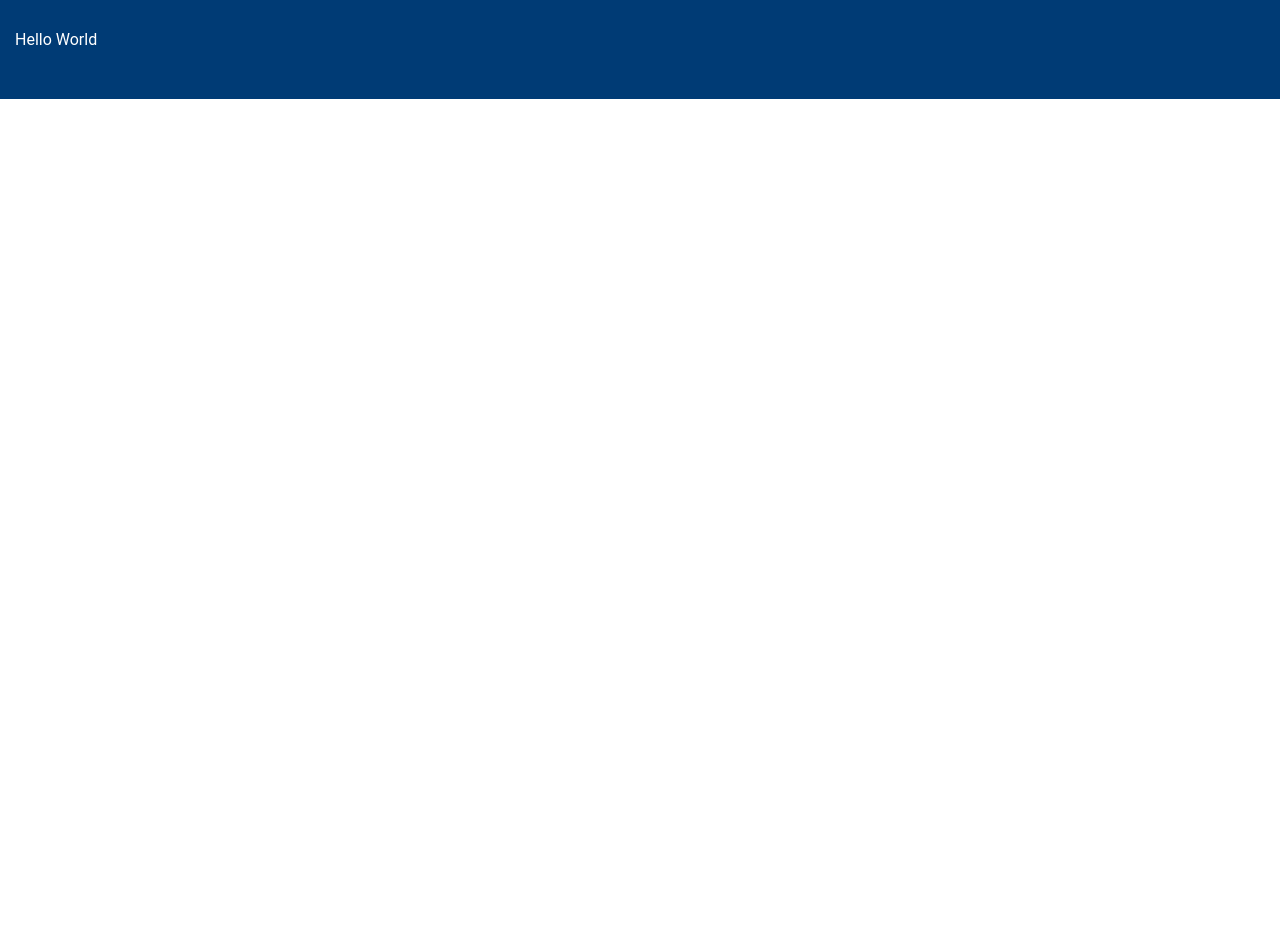
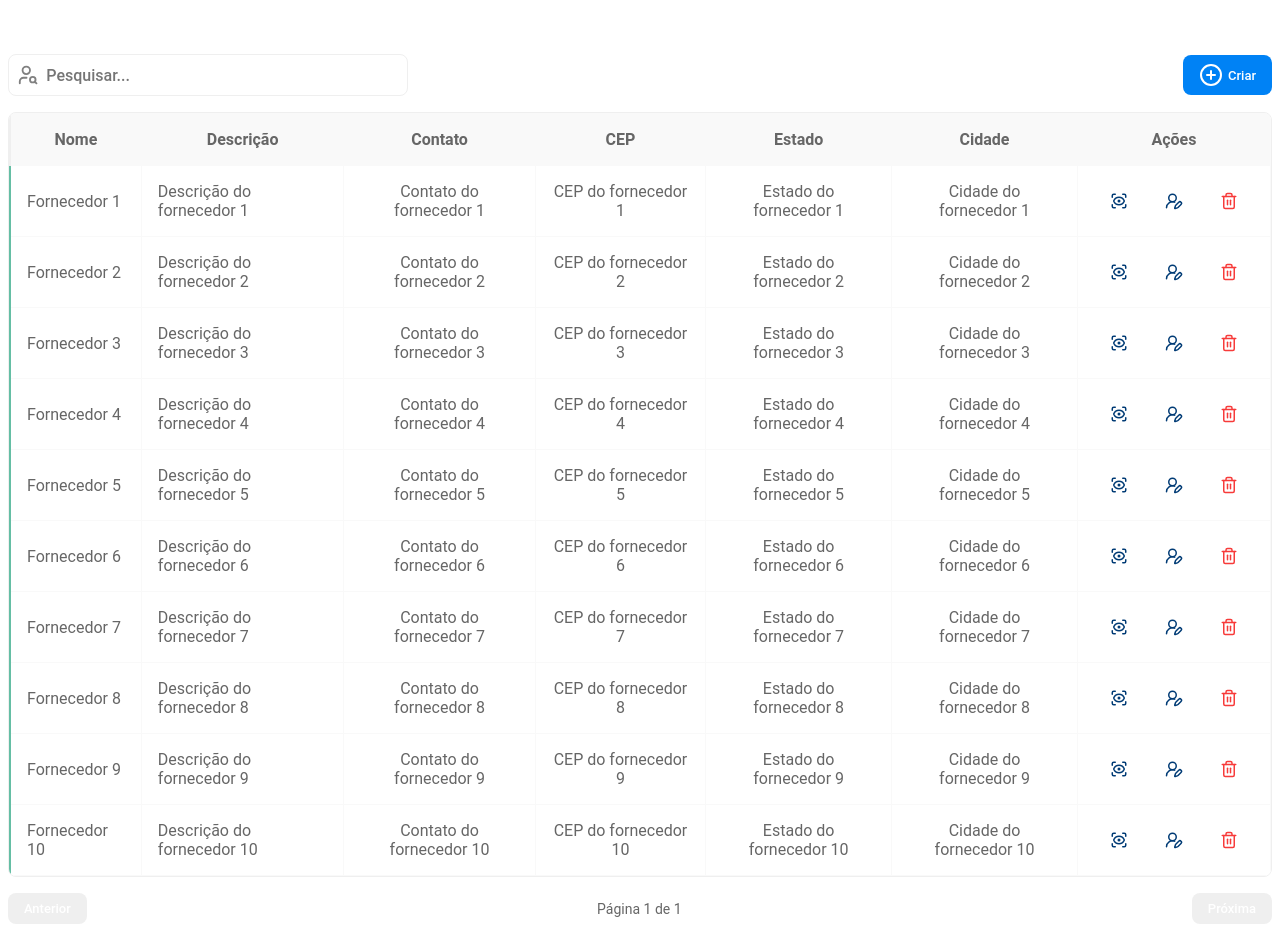
Before and after one commit to NiceColors/Desafio-Tecnico, a React (Vite) app: page / in a window 1280 px wide. Before the commit the page ends 800 px from the top, so only its background shows below. Built offline with nearby package versions, Linux system fonts and the light colour scheme.

Commit message:
:construction: Página de fornecedores

```diff
--- a/src/App.tsx
+++ b/src/App.tsx
@@ -1,10 +1,8 @@
 import { Route, Routes } from 'react-router-dom'
 import { ThemeProvider } from 'styled-components'
-import Home from './pages/home.page'
+import Providers from './pages/providers/providers.page'
 import { GlobalStyles } from './styles/globalStyle'
 import { theme } from './theme/theme'
-
-
 function App() {
 
   return (
@@ -12,7 +10,7 @@
       <ThemeProvider theme={theme}>
         <GlobalStyles />
         <Routes>
-          <Route path="/" element={<Home />} />
+          <Route path="/" element={<Providers />} />
         </Routes>
       </ThemeProvider>
 
--- a/src/pages/home.page.tsx
+++ b/src/pages/home/home.page.tsx
@@ -1,4 +1,4 @@
-import { Container, Content } from "../styles/globalStyle";
+import { Container, Content } from "../../styles/globalStyle";
 
 const Home = () => {
     return (
--- /dev/null
+++ b/src/pages/providers/providers.page.tsx
@@ -0,0 +1,79 @@
+import { IColumns, Table, TButtonAction } from "../../components/table/table.component";
+import { Content, Space } from "../../styles/globalStyle";
+
+const Providers = () => {
+
+
+    const columns: IColumns[] = [
+        {
+            title: 'Nome',
+            dataIndex: 'name',
+            key: 'name',
+            align: 'left',
+
+        },
+        {
+            title: 'Descrição',
+            dataIndex: 'description',
+            key: 'description',
+            align: 'left',
+        },
+        {
+            title: 'Contato',
+            dataIndex: 'contato',
+            key: 'contato',
+            align: 'center',
+        },
+        {
+            title: 'CEP',
+            dataIndex: 'cep',
+            key: 'cep',
+            align: 'center',
+        },
+        {
+            title: 'Estado',
+            dataIndex: 'estado',
+            key: 'estado',
+            align: 'center',
+        },
+        {
+            title: 'Cidade',
+            dataIndex: 'cidade',
+            key: 'cidade',
+            align: 'center',
+        },
+
+        {
+            title: 'Ações',
+            dataIndex: 'actions',
+            key: 'actions',
+            align: 'right',
+            dataRender: () => (
+                <Space>
+                    <TButtonAction type="view"></TButtonAction>
+                    <TButtonAction type="edit"></TButtonAction>
+                    <TButtonAction type="delete"></TButtonAction>
+                </Space>
+            ),
+        },
+    ]
+    return (
+        <Content>
+            <Table
+                dataSource={
+                    new Array(10).fill(0).map((_, index) => ({
+                        name: `Fornecedor ${index + 1}`,
+                        description: `Descrição do fornecedor ${index + 1}`,
+                        contato: `Contato do fornecedor ${index + 1}`,
+                        cep: `CEP do fornecedor ${index + 1}`,
+                        estado: `Estado do fornecedor ${index + 1}`,
+                        cidade: `Cidade do fornecedor ${index + 1}`,
+                    }))
+                }
+                columns={columns}
+            />
+        </Content>
+    );
+}
+
+export default Providers;
```
Also changed, not shown: src/pages/home/home.styles.ts (added), src/pages/providers/providers.style.ts (added).
